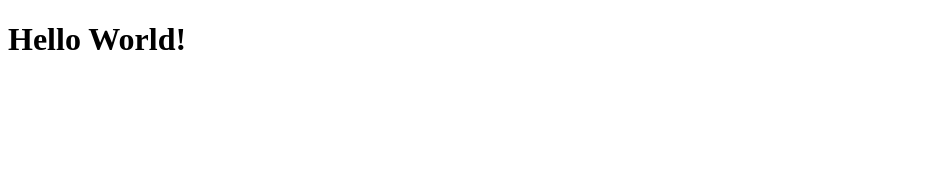
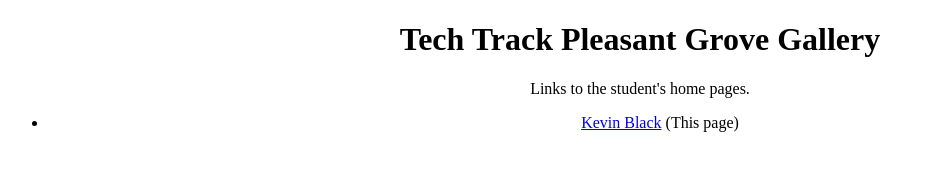
Before and after one commit to kevinblack100/kevinblack100.github.io, a plain HTML site: page index.html in a window 1280 px wide. Shown: the whole page, without its empty margins (0-935 px from the left). Drawn offline with Linux system fonts and the light colour scheme.

Commit message:
Tech Track List

```diff
--- a/index.html
+++ b/index.html
@@ -1,9 +1,14 @@
 <!DOCTYPE html>
 <html>
 <head>
+    <link href="main.css" rel="stylesheet">
     <title>Tech Track Pleasant Grove</title>
 </head>
 <body>
-    <h1>Hello World!</h1>
+    <h1>Tech Track Pleasant Grove Gallery</h1>
+    <p>Links to the student's home pages.</p>
+    <ul id="linkList">
+    </ul>
+    <script src="main.js" type="text/javascript"></script>
 </body>
 </html>
--- /dev/null
+++ b/main.css
@@ -0,0 +1,3 @@
+body {
+    text-align: center;
+}
--- /dev/null
+++ b/main.js
@@ -0,0 +1,23 @@
+var studentIndex = [
+  { name: "Kevin Black",
+    username: "kevinblack100",
+    comment: "(This page)" }
+];
+var linkList = document.getElementById("linkList");
+for (var i = 0, N = studentIndex.length; i < N; ++i) {
+    var info = studentIndex[i];
+
+    var studentLink = document.createElement("a");
+    var url = "https://" + info.username + ".github.io";
+    studentLink.setAttribute("href", url);
+    studentLink.innerHTML = info.name;
+
+    var comment = document.createElement("span");
+    comment.innerHTML = " " + info.comment;
+
+    var listItem = document.createElement("li");
+    listItem.appendChild(studentLink);
+    listItem.appendChild(comment);
+
+    linkList.appendChild(listItem);
+}
```
